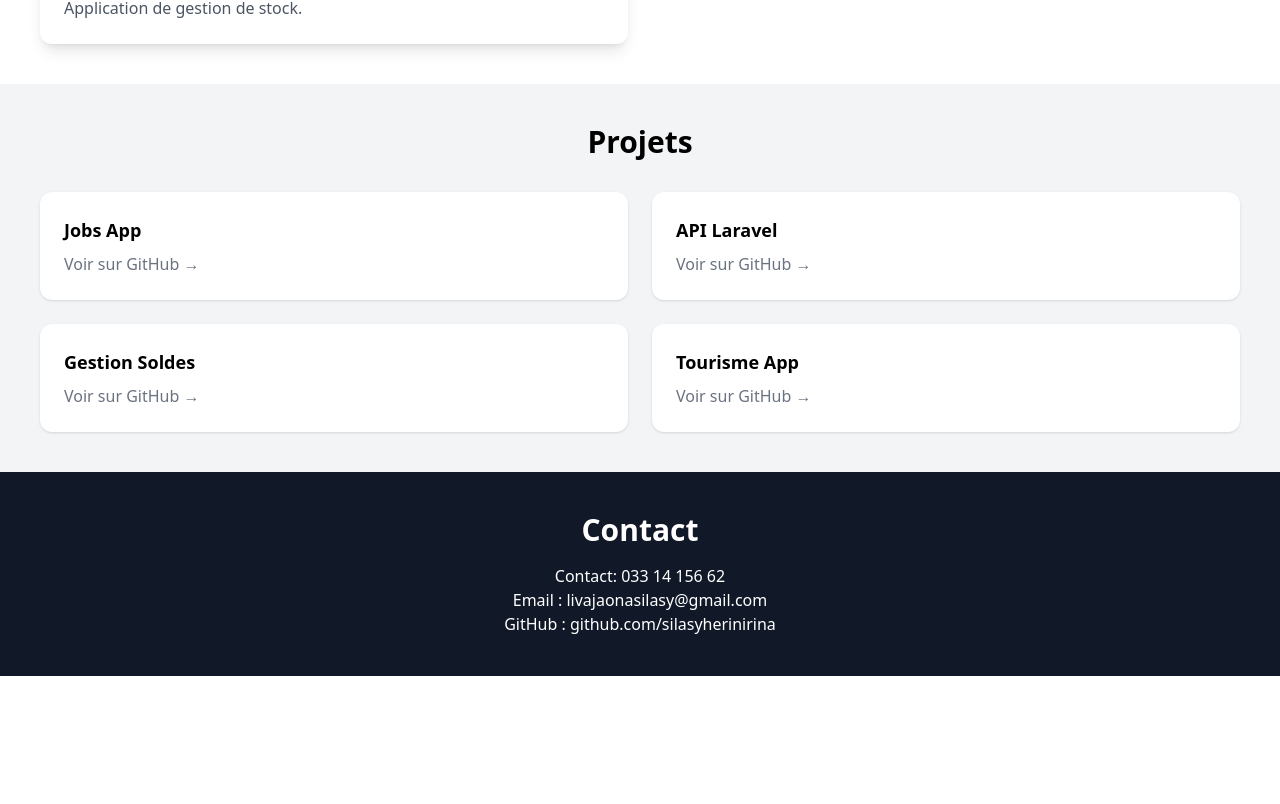
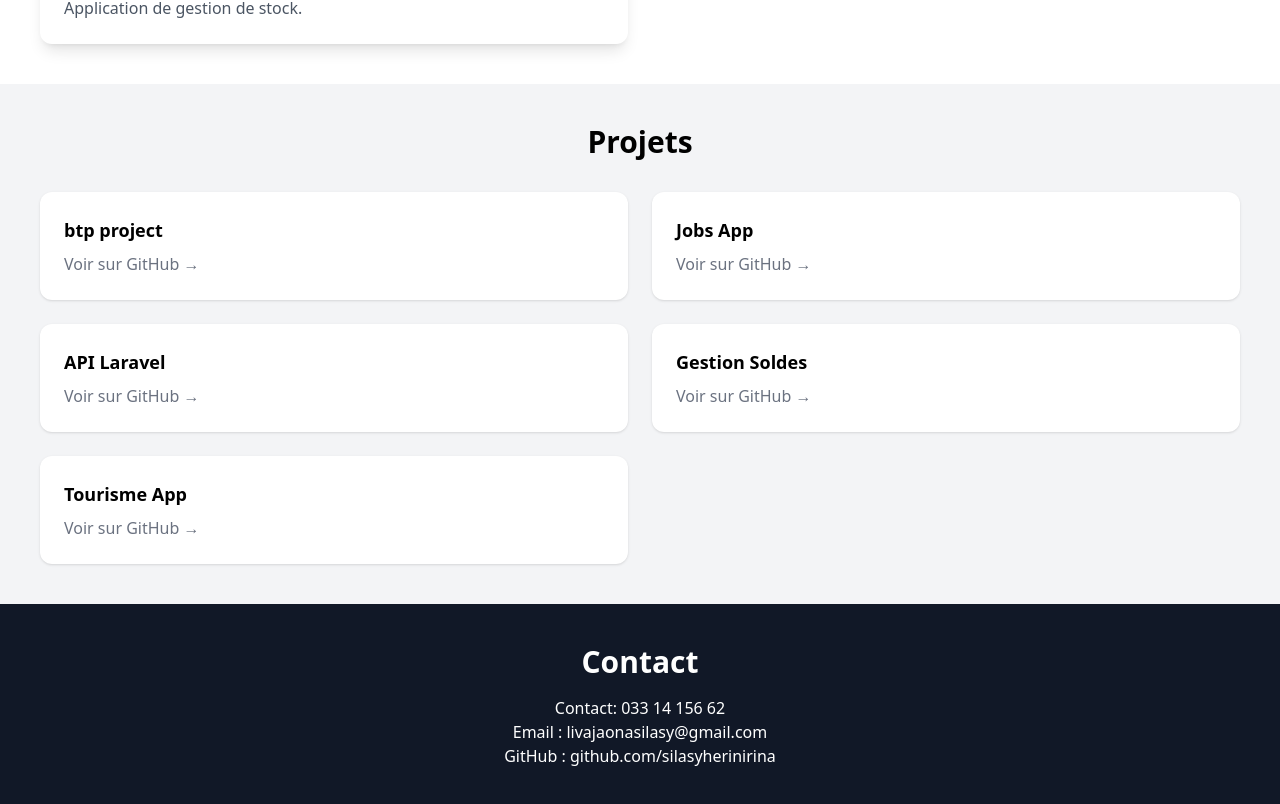
Before and after one commit to silasyherinirina/portfolio, a React (Vite) app: page / in a window 1280 px wide. Shown: the part 1680-2484 px from the top of the page. Before the commit the page ends 2356 px from the top, so only its background shows below. Built offline with nearby package versions, Linux system fonts and the light colour scheme.

Commit message:
Update Projects.jsx

```diff
--- a/src/components/Projects.jsx
+++ b/src/components/Projects.jsx
@@ -1,5 +1,9 @@
 export default function Projects() {
     const projects = [
+        {
+            name: "btp project",
+            link: "https://github.com/silasyherinirina/btp_project ",
+        },
         {
             name: "Jobs App",
             link: "https://github.com/silasyherinirina/my_jobs_app",
```
